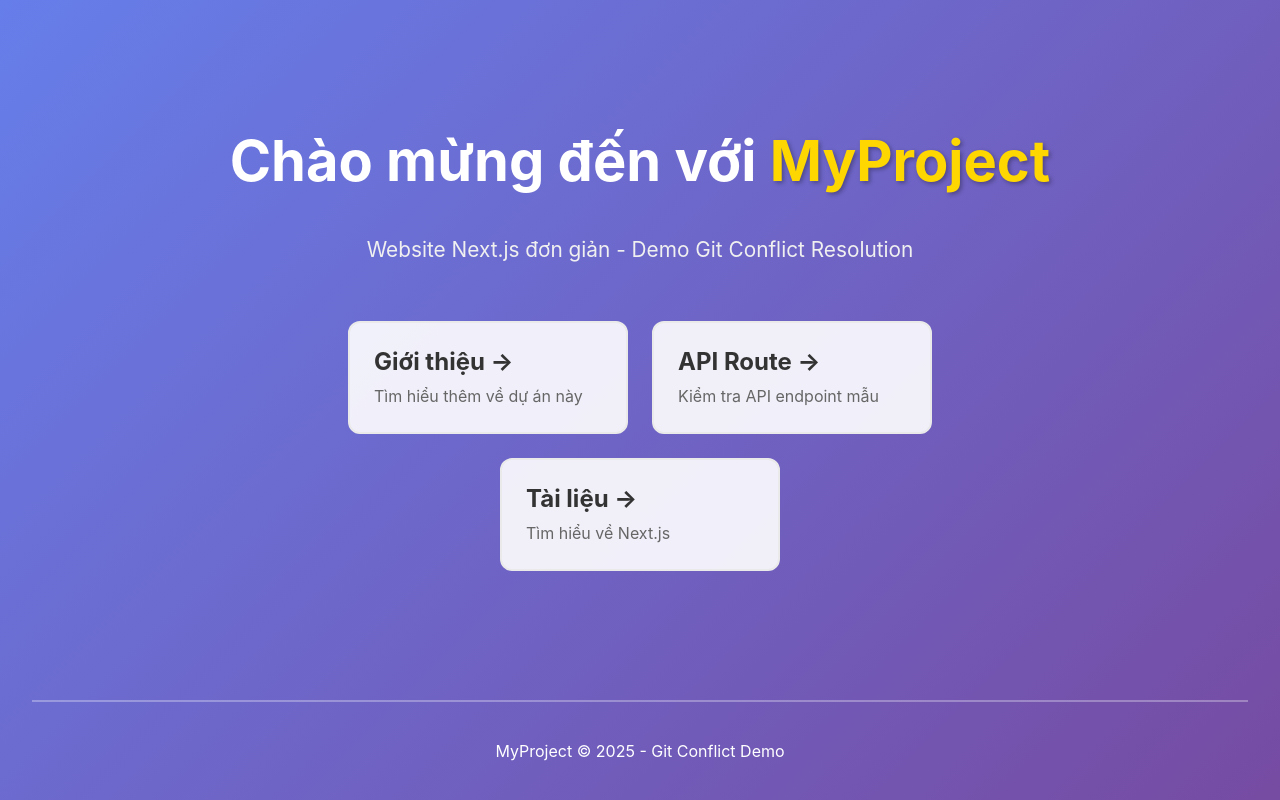
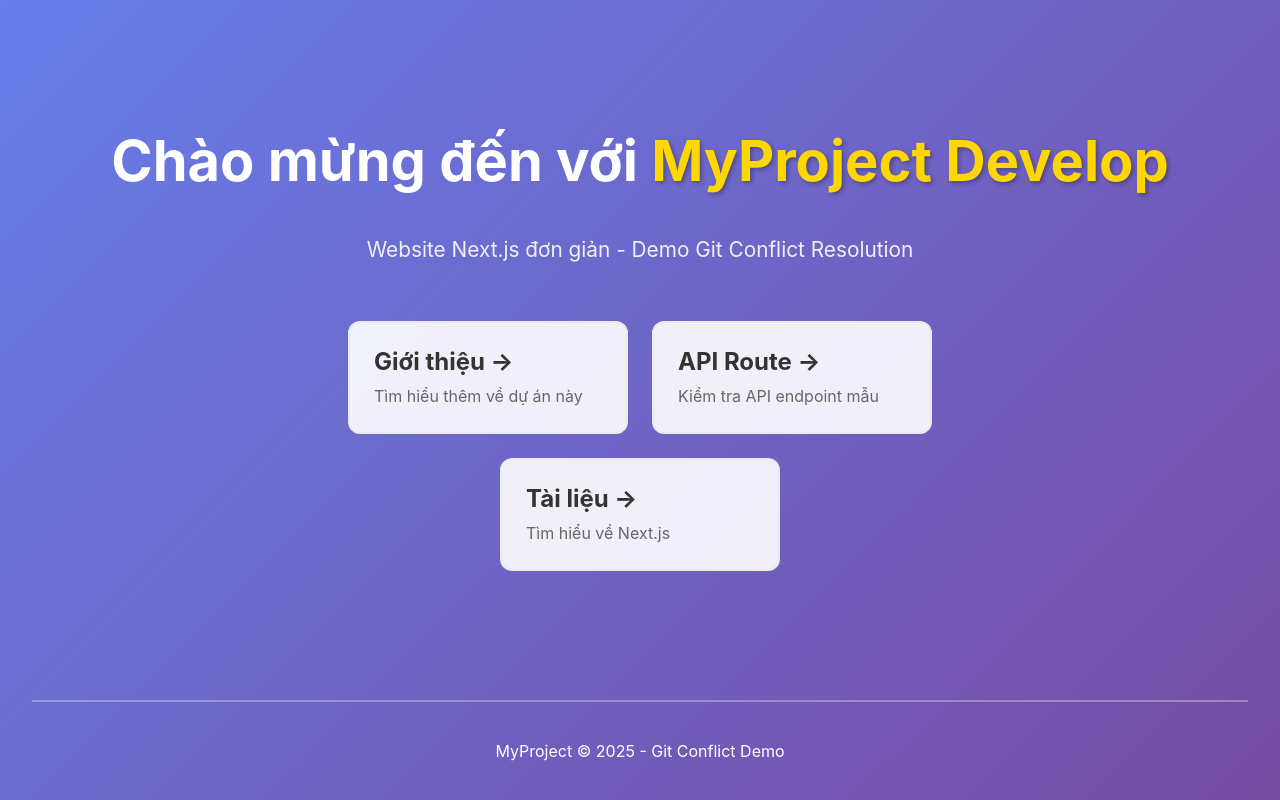
Before and after one commit to ManboHieuThuHai/DemoCICD, a Next.js app: page / in a window 1280 px wide. Built offline with nearby package versions, Linux system fonts and the light colour scheme.

Commit message:
refactor(develop): update title to Develop

```diff
--- a/pages/index.js
+++ b/pages/index.js
@@ -12,7 +12,7 @@
 
       <main className={styles.main}>
         <h1 className={styles.title}>
-          Chào mừng đến với <span className={styles.highlight}>MyProject</span>
+          Chào mừng đến với <span className={styles.highlight}>MyProject Develop</span>
         </h1>
 
         <p className={styles.description}>
```
